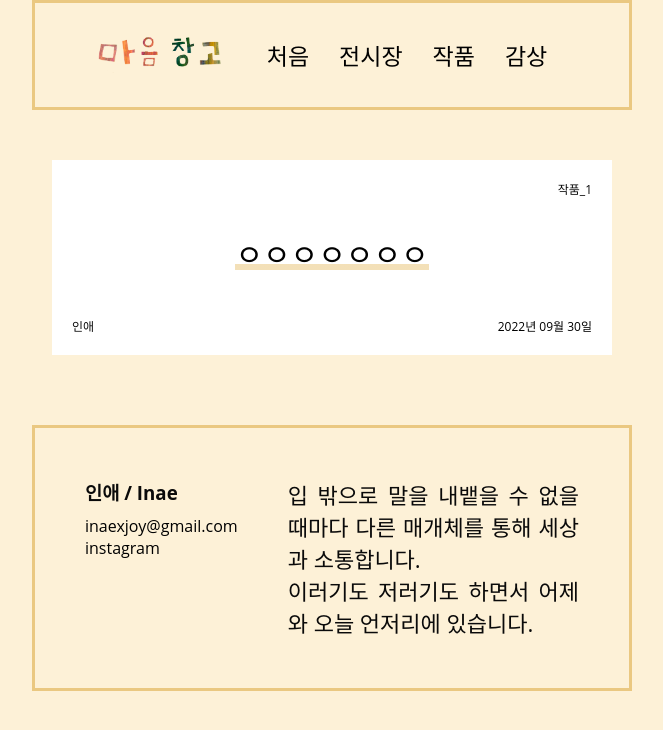
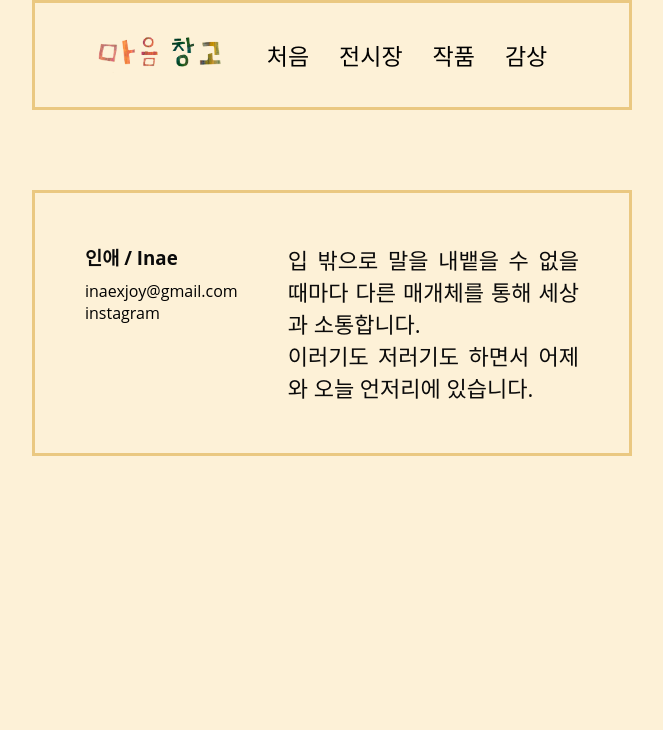
Before and after one commit to ybeom/inxside, a Jekyll site: the page built from review.html, in a window 1280 px wide. Shown: the top 730 px of the page, without its empty margins (308-971 px from the left). Built offline with Jekyll 4.4.1, drawn with Linux system fonts in a browser that asks for light colours.

Commit message:
background image url fixed

```diff
--- a/_data/comments/1/comment-1664515062221.yml
+++ /dev/null
@@ -1,8 +0,0 @@
-_id: 357f68c0-407f-11ed-9eb6-57287bc666d5
-feeling: ''
-name: 인애
-email: ff51a82c295d1018fb5ccf98f44db0d6
-hidden: ''
-art: '1'
-message: ㅇㅇㅇㅇㅇㅇㅇ
-date: '2022-09-30T05:17:42.219Z'
--- a/gallery.html
+++ b/gallery.html
@@ -10,7 +10,8 @@
         </article>
         {% for post in site.posts%}
         <a class="gallery-art-{{post.title}}" href="{{post.url | relative_url}}">
-            <article class="gallery-art-teaser" style="background-image: url('assets/images/{{post.fileName}}')">
+            {% assign teaserImage = 'assets/images/' | append: post.fileName %}
+            <article class="gallery-art-teaser" style="background-image: url('{{teaserImage | relative_url}}')">
                 <div class="gallery-art-overlay"></div>
                 <h1>{{post.info.title}}</h1>
                 <p>{{post.info.material}}</p>
```
